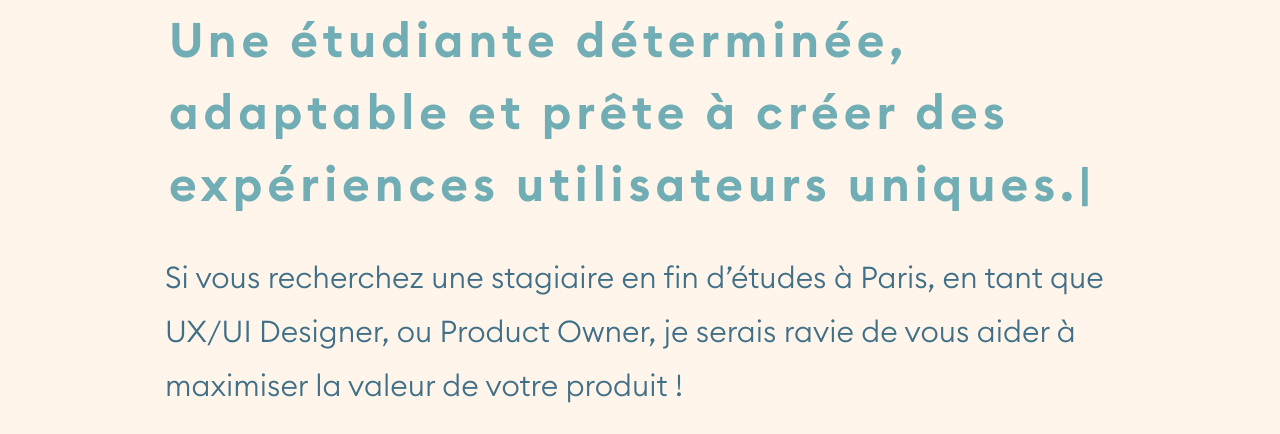
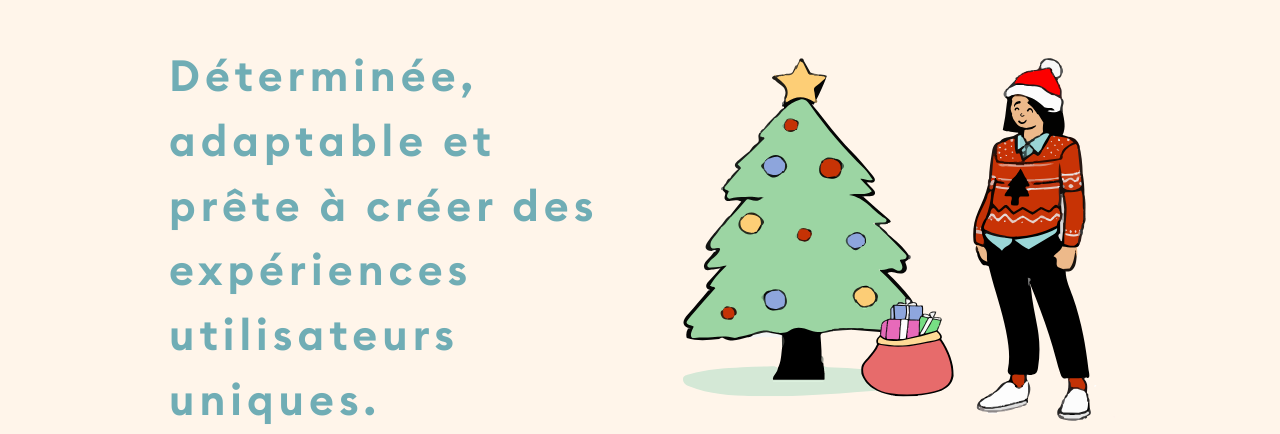
Before and after one commit to serina-chhem/portfolioGatsby, a Gatsby site: page / in a window 1280 px wide. Shown: the part 174-608 px from the top of the page. Built offline with nearby package versions, Linux system fonts and the light colour scheme; Gatsby itself is replaced by a stand-in of ours.

Commit message:
Added image to Hero

```diff
--- a/src/components/hero.js
+++ b/src/components/hero.js
@@ -1,9 +1,9 @@
 import React, {useState} from "react"
-// import styles from "../styles/styles.scss"
-// import Image from "../components/image"
-import styled, {ThemeProvider, createGlobalStyle} from 'styled-components'
+import styled from 'styled-components'
+
 import Typical from 'react-typical'
-import Toggle from "./toggleDarkLight";
+import { useStaticQuery, graphql } from 'gatsby';
+import BackgroundImage from "gatsby-background-image";
 
 
 
@@ -11,13 +11,24 @@ const StyledHero = styled.section`
     flex-direction: column;
     align-items: flex-start;
     min-height: auto;
+    .inner {
+    padding-top:40px;
+
+    display: grid;
+    grid-template-columns: 3fr 2fr;
+    grid-gap: 50px;
+    @media (max-width: 768px) {
+      display: block;
+    }
+
+  }
 
     h1 {
         margin: 0 0 30px 4px;
         margin-top: 20px;
         color: var(--bleu-vert);
         line-height: 1.5;
-        font-size: 3rem;
+        font-size: 2.7rem;
         font-weight: 600;
         letter-spacing:5px;
         @media (max-width: 480px) {
@@ -40,17 +51,66 @@ h3{
 
 
 
+const StyledPic = styled.div`
+  position: relative;
+  max-width: auto;
+  @media (max-width: 768px) {
+    margin: 50px auto 0;
+    width: 70%;
+  }
+
+  .img {
+        filter: none;
+      position: relative;
+      margin:auto auto;
+      mix-blend-mode: normal;
+      width:27rem;
+      height:27rem;
+
+    }
+
+  .wrapper {
+    display: block;
+    position: relative;
+    width: 100%;
+
+  }
+
+`
+
+
 const Hero = () => {
-
+    const data = useStaticQuery(graphql`
+    {
+        file(relativePath: {eq: "christmasHero.svg"}) {
+            extension
+            id
+            publicURL
+            base
+          }
+    }
+  `)
 
     return(
 
 
 
-        <StyledHero>
+        <StyledHero >
+
             <h3 className={"medium-heading"}>Bienvenue ! Je suis Sérina,</h3>
 
-        <Typical steps={['Une étudiante déterminée,', 200, 'Une étudiante déterminée, adaptable', 200, 'Une étudiante déterminée, adaptable et prête à créer des expériences utilisateurs uniques.', 200]} loop="4" wrapper="h1"/>
+           <div className="inner">
+
+            {/* <Typical steps={['Une étudiante déterminée,', 200, 'Une étudiante déterminée, adaptable', 200, 'Une étudiante déterminée, adaptable et prête à créer des expériences utilisateurs uniques.', 200]} loop="4" wrapper="h1"/>  */}
+            <h1>
+                Déterminée, adaptable et prête à créer des expériences utilisateurs uniques.
+            </h1>
+
+            <StyledPic>
+                <img className = "img" src={data.file.publicURL} alt={data.base}/>
+            </StyledPic>
+
+            </div>
             <h2 className="medium-heading">Si vous recherchez une stagiaire en fin d’études à Paris, en tant que UX/UI Designer, ou Product Owner, je serais ravie de vous aider à maximiser la valeur de votre produit !</h2>
 
         </StyledHero>
```
Also changed, not shown: src/images/christmasHero.svg (added).
